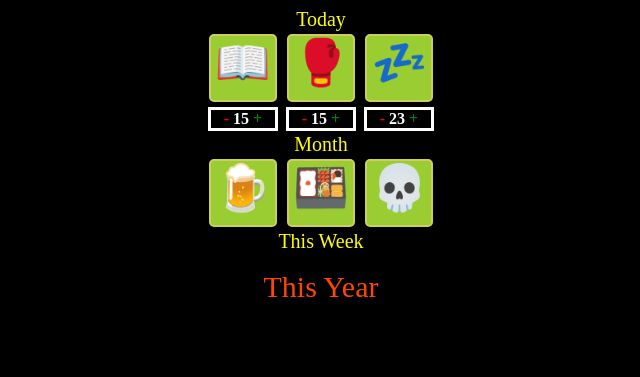
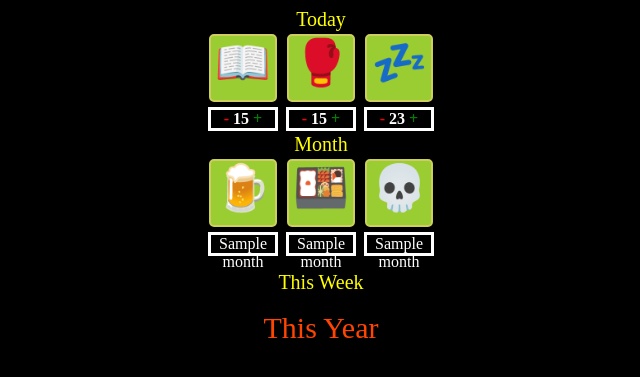
Before and after one commit to Roxerg/year-tracker, a Flask app: template templates/home.html in a window 1280 px wide. Shown: the top 377 px of the page, without its empty margins (319-959 px from the left). Run offline with Flask 2, Linux system fonts and the light colour scheme; the template is opened without the code that fills it: most values are stand-ins (such as "Sample title", 1, 10 or a date in 2020); parts of the project's set-up code (start-up, migrations or seed data) failed here and were passed over.

Commit message:
bugfixes for monthly goals

```diff
--- a/server.py
+++ b/server.py
@@ -21,13 +21,16 @@ def home():
     daily = goaldb.fetch_all_daily()
     week = goaldb.fetch_current_week()
 
+    month = goaldb.fetch_current_month()[0]
+
     print(week)
 
     return render_template("home.html", daily=color_picker(daily),
                                         week=color_picker(week),
                                         data=daily,
                                         lonk=len(daily),
-                                        today=today)
+                                        today=today,
+                                        month=month)
 
 
 
--- a/templates/home.html
+++ b/templates/home.html
@@ -55,13 +55,33 @@
 
         <div class="container">
                 <div class="pushbutton">
-                    <span class="foremoji">🍺</span>
+                    <span class="foremoji">
+                        <a id="alcohol" href="/update/month?alcohol=1">🍺</a>
+                    </span>
                 </div>
                 <div class="pushbutton">
-                    <span class="foremoji">🍱</span>
+                    <span class="foremoji">
+                        <a id="meal" href="/update/month?meal=1">🍱</a>
+                    </span>
                 </div>
                 <div class="pushbutton">
-                    <span class="foremoji">💀</span>
+                    <span class="foremoji">
+                        <a id="resist" href="/update/month?resist=1">💀</a>
+                    </span>
+                </div>
+        </div>
+
+        <div class="container">
+                <div class="countercontainer">
+                    <span class="alcohol-count">{{month[1]}}</span>
+                </div>
+
+                <div class="countercontainer">
+                    <span class="meal-count">{{month[2]}}</span>
+                </div>
+
+                <div class="countercontainer">
+                    <span class="resist-count">{{month[3]}}</span>
                 </div>
         </div>
         <!-- MONTH END -->
```
Also changed, not shown: goaldb.py (+8 -8 lines).
